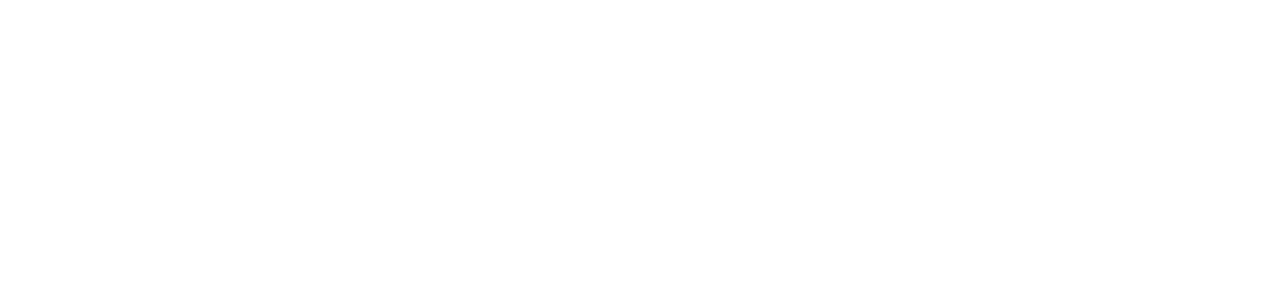
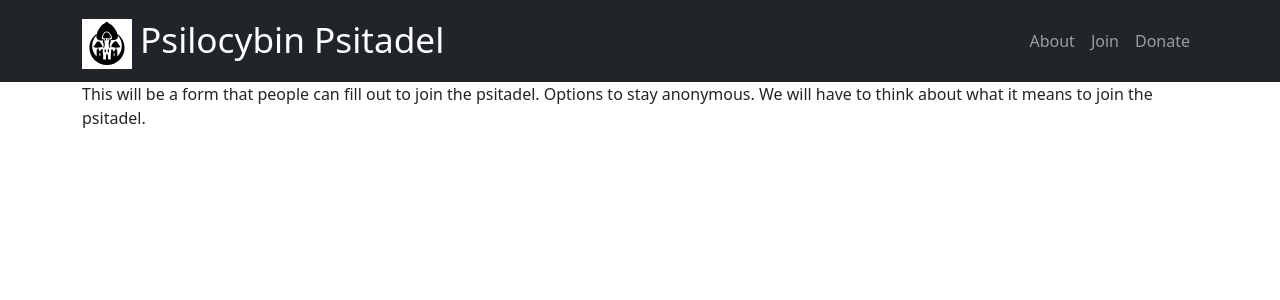
Before and after one commit to gudnuf/psitadel, a React (Create React App) app in the folder frontend/: page /join in a window 1280 px wide. Before the commit this address had no page. Shown: the top 300 px of the page. Built offline with nearby package versions, Linux system fonts and the light colour scheme.

Commit message:
Add other pages we will link to

```diff
--- a/frontend/src/components/App.js
+++ b/frontend/src/components/App.js
@@ -1,15 +1,28 @@
 import 'bootstrap/dist/css/bootstrap.min.css';
 import '../App.css';
 
-import { Route, Routes } from 'react-router-dom';
+import { Route, Routes, useLocation } from 'react-router-dom';
 
 import Home from './pages/home/Home';
+import Join from './pages/join/Join';
+import About from './pages/about/About';
+import Donate from './pages/donate/Donate';
+import TopNav from './TopNav';
 
 function App() {
+  const location = useLocation();
+  const isNotHome = location.pathname !== '/';
+
   return (
     <div className="App">
       <Routes>
         <Route exact path="/" element={<Home />} />
+      </Routes>
+      {isNotHome && <TopNav />}
+      <Routes>
+        <Route exact path="/join" element={<Join />} />
+        <Route exact path="/about" element={<About />} />
+        <Route exact path="/donate" element={<Donate />} />
       </Routes>
     </div>
   );
--- /dev/null
+++ b/frontend/src/components/pages/about/About.js
@@ -0,0 +1,10 @@
+import React from 'react';
+import { Container } from 'react-bootstrap';
+
+const About = () => (
+  <Container>
+    This page will contain information on what the Psitadel is and that jazz
+  </Container>
+);
+
+export default About;
--- /dev/null
+++ b/frontend/src/components/pages/donate/Donate.js
@@ -0,0 +1,10 @@
+import { Container } from 'react-bootstrap';
+
+const Donate = () => (
+  <Container>
+    This page will have ways to donate. QR codes with lightning and on chain
+    addresses Direct to contact page for more info
+  </Container>
+);
+
+export default Donate;
--- /dev/null
+++ b/frontend/src/components/pages/join/Join.js
@@ -0,0 +1,11 @@
+import { Container } from 'react-bootstrap';
+
+const Join = () => (
+  <Container>
+    This will be a form that people can fill out to join the psitadel. Options
+    to stay anonymous. We will have to think about what it means to join the
+    psitadel.
+  </Container>
+);
+
+export default Join;
```
